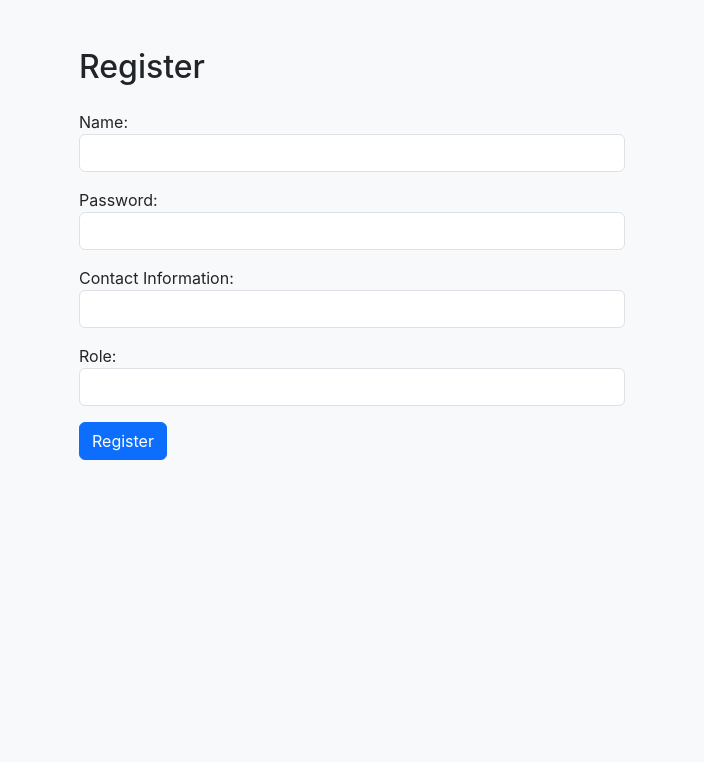
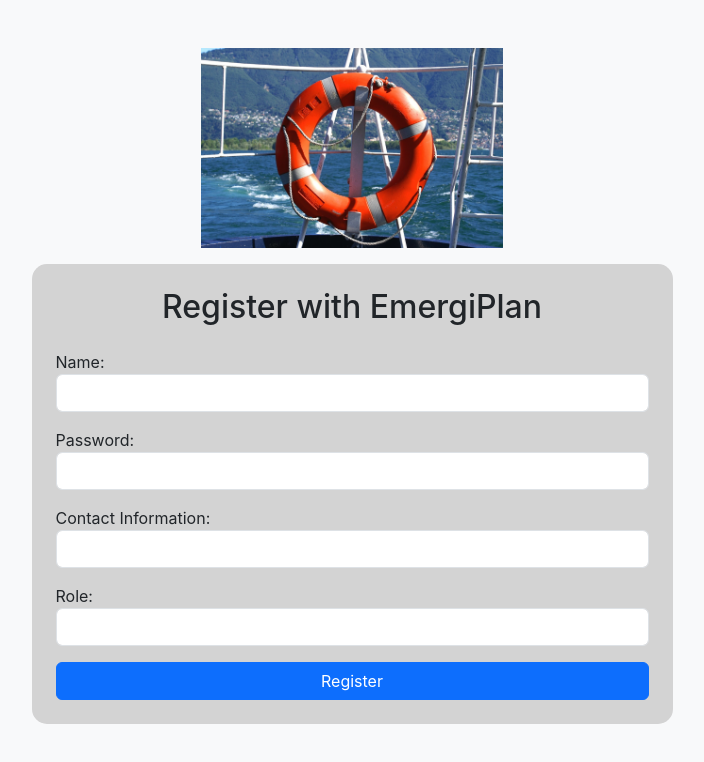
Before and after one commit to spasomfork/Emergency--Management-Software-React.js-Node.js, a React (Create React App) app in the folder my-react-app/: page /register in a window 1280 px wide. Shown: the top 762 px of the page, without its empty margins (478-1182 px from the left). Built offline with nearby package versions, Linux system fonts and the light colour scheme.

Commit message:
Registration change

```diff
--- a/my-react-app/src/App.css
+++ b/my-react-app/src/App.css
@@ -43,6 +43,8 @@
   margin: 0;
   padding: 0;
 }
+
+
 
 .d-flex-grow-1 {
   display: flex;
--- a/my-react-app/src/Register.js
+++ b/my-react-app/src/Register.js
@@ -1,7 +1,7 @@
-// Register.js
 import React, { useState } from 'react';
 import { useNavigate } from 'react-router-dom';
-import axios from 'axios'; // Import axios for making HTTP requests
+import axios from 'axios';
+import lifebuoy from './Image/lifebuoy.jpg'; // Adjusted import for the image
 
 const Register = () => {
   const [name, setName] = useState('');
@@ -13,30 +13,26 @@
   const handleSubmit = async (e) => {
     e.preventDefault();
 
-    // Validate input
     if (!name || !password || !contact || !role) {
       alert('All fields are required');
       return;
     }
 
     try {
-      // Make POST request to the server
       const response = await axios.post('http://localhost:5000/register', {
         name,
         password,
         contact,
         role
       }, {
-        withCredentials: true // Send cookies with request
+        withCredentials: true
       });
 
-      // Check response status and show success message
       if (response.status === 201) {
         alert('Registration successful');
         navigate('/');
       }
     } catch (error) {
-      // Handle error from server
       if (error.response && error.response.data) {
         alert(error.response.data.message || 'Registration failed');
       } else {
@@ -48,8 +44,20 @@
   return (
     <div className="container mt-5">
       <div className="row justify-content-center">
-        <div className="col-md-6">
-          <h2 className="mb-4">Register</h2>
+        <div className="col-md-7">
+          <div className="text-center mb-3">
+            <img
+              src={lifebuoy}
+              alt="Registration"
+              className="img-fluid"
+              style={{ maxHeight: '200px', maxWidth: '100%' }}
+            />
+          </div>
+          <div
+            className="p-4"
+            style={{ backgroundColor: '#D3D3D3', borderRadius: '15px' }}
+          >
+            <h2 className="text-center mb-4">Register with EmergiPlan</h2>
             <form onSubmit={handleSubmit}>
               <div className="form-group mb-3">
                 <label>Name:</label>
@@ -60,7 +68,6 @@
                   onChange={(e) => setName(e.target.value)}
                 />
               </div>
-
               <div className="form-group mb-3">
                 <label>Password:</label>
                 <input
@@ -88,8 +95,9 @@
                   onChange={(e) => setRole(e.target.value)}
                 />
               </div>
-            <button type="submit" className="btn btn-primary">Register</button>
+              <button type="submit" className="btn btn-primary w-100">Register</button>
             </form>
+          </div>
         </div>
       </div>
     </div>
```
Also changed, not shown: my-react-app/src/Image/lifebuoy.jpg (added). Lines whose indentation alone changed are shown as unchanged.
